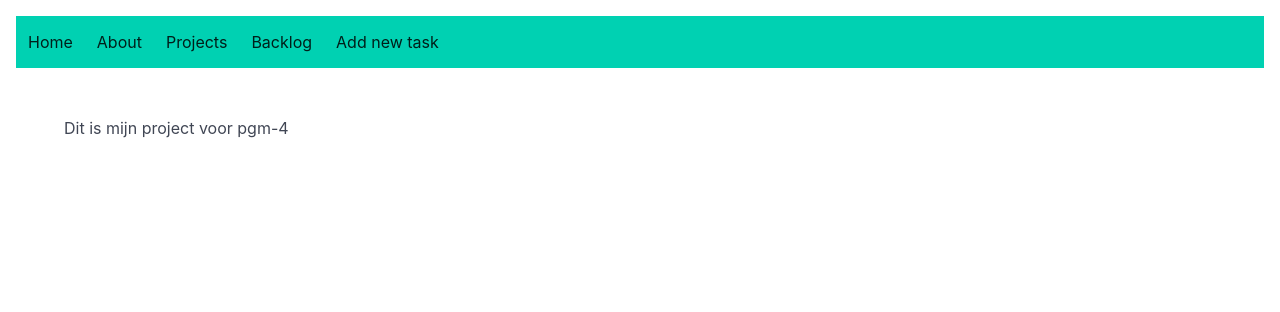
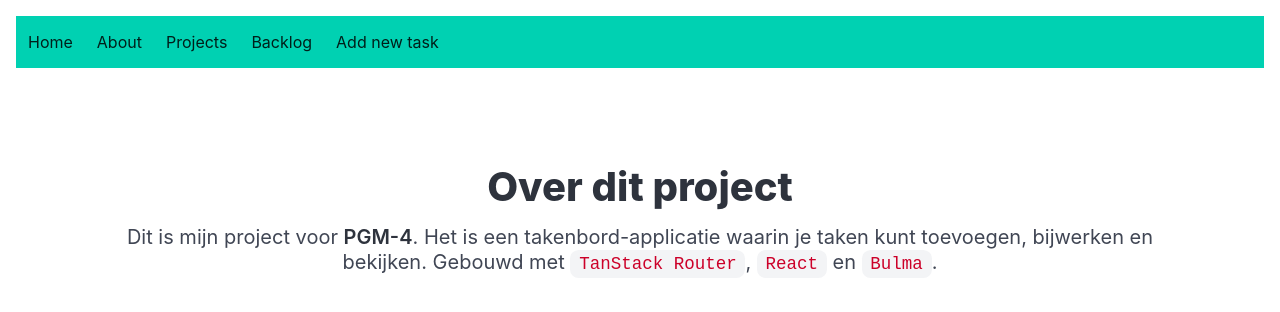
Before and after one commit to pgm-2425-programming-4/final-project-ArneDeRese, a React (Vite) app in the folder client/: page /about in a window 1280 px wide. Shown: the top 312 px of the page. Built offline with nearby package versions, Linux system fonts and the light colour scheme.

Commit message:
about styled

```diff
--- a/client/src/routes/about.jsx
+++ b/client/src/routes/about.jsx
@@ -5,5 +5,14 @@ export const Route = createFileRoute("/about")({
 });
 
 function RouteComponent() {
-  return <div>Dit is mijn project voor pgm-4</div>;
+  return (
+    <section className="section">
+      <div className="container has-text-centered">
+        <h1 className="title is-2">Over dit project</h1>
+        <p className="subtitle is-5 mt-4">
+          Dit is mijn project voor <strong>PGM-4</strong>. Het is een takenbord-applicatie waarin je taken kunt toevoegen, bijwerken en bekijken. Gebouwd met <code>TanStack Router</code>, <code>React</code> en <code>Bulma</code>.
+        </p>
+      </div>
+    </section>
+  );
 }
```
